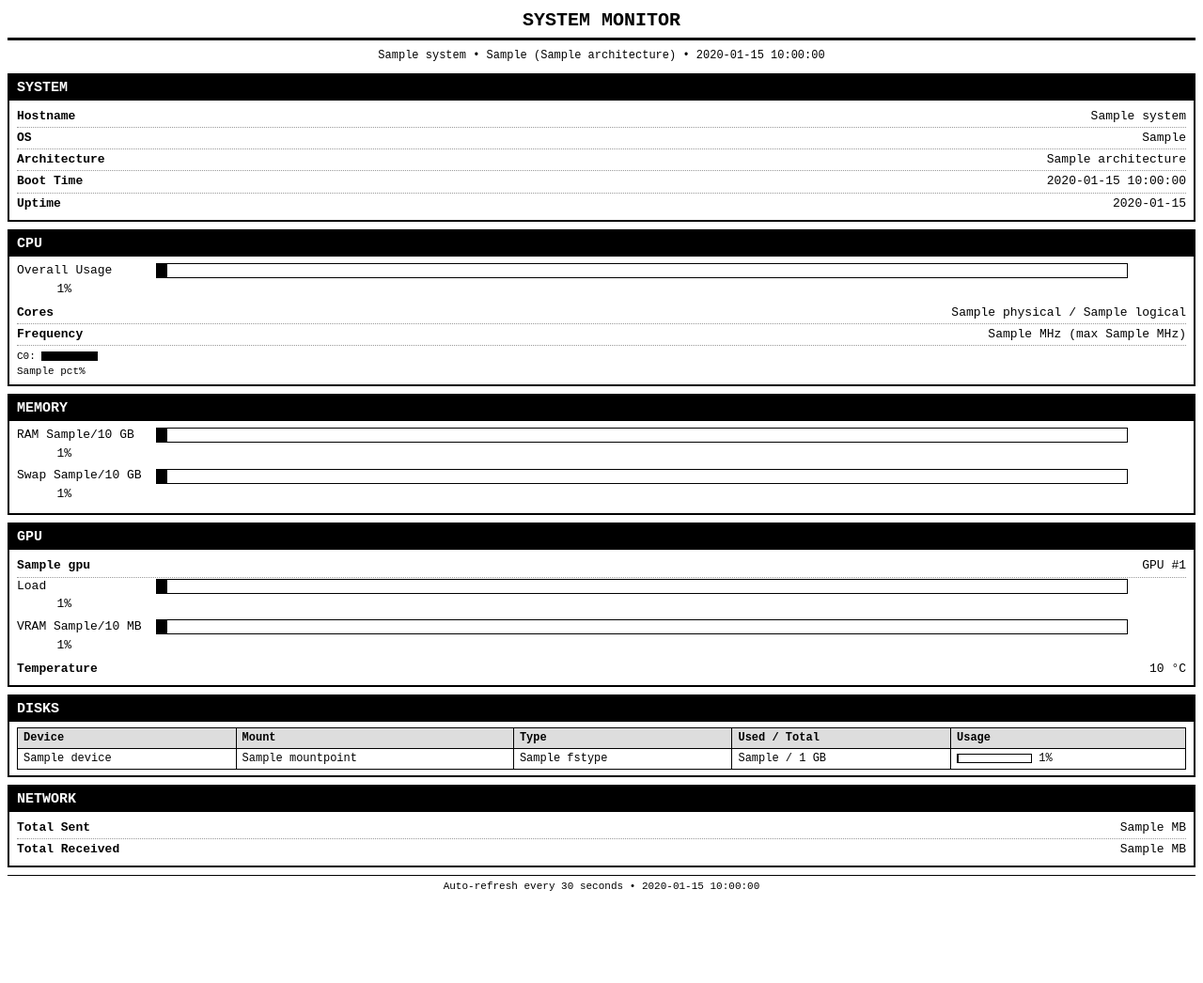
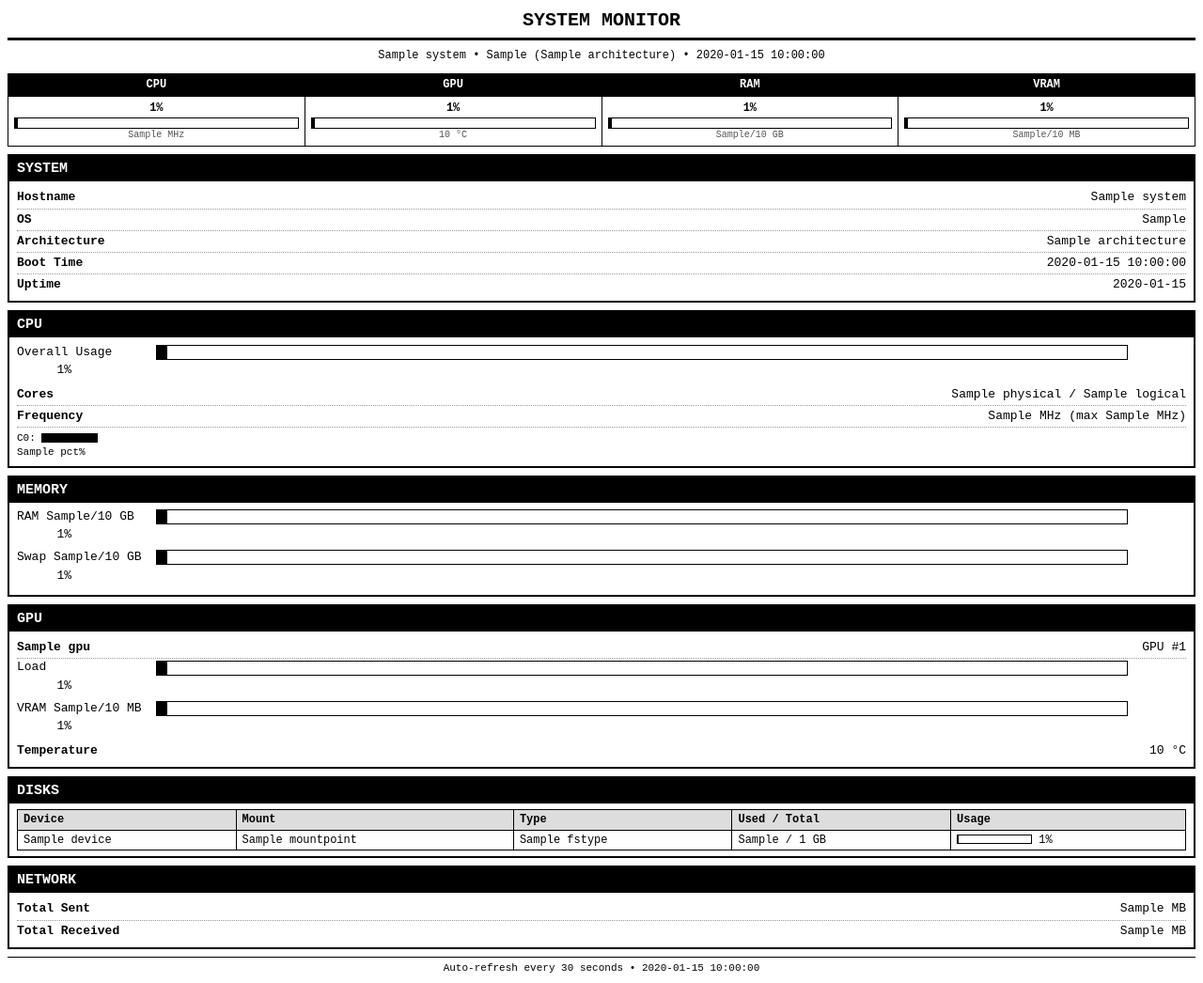
Before and after one commit to DebyGe/Eink-System-Monitor, a Flask app: template templates/index.html in a window 1280 px wide. Shown: the whole page at 94% size. Before the commit the page ends 948 px from the top, so only its background shows below. Run offline with Flask 3, Linux system fonts and the light colour scheme; the template is opened without the code that fills it: most values are stand-ins (such as "Sample title", 1, 10 or a date in 2020).

Commit message:
update html e rotate function Beta

```diff
--- a/app.py
+++ b/app.py
@@ -24,6 +24,11 @@ except (ImportError, Exception):
     GPU_AVAILABLE = False
 
 app = Flask(__name__)
+
+# ---------------------------------------------------------------------------
+# Display settings
+# ---------------------------------------------------------------------------
+ROTATE_DISPLAY = False  # Set to True to rotate the page 90° (landscape → portrait)
 
 # ---------------------------------------------------------------------------
 # Data collection helpers
@@ -147,7 +152,7 @@ def collect_all() -> dict:
 def index():
     """Render the e-ink optimized dashboard."""
     data = collect_all()
-    return render_template("index.html", data=data)
+    return render_template("index.html", data=data, rotate=ROTATE_DISPLAY)
 
 
 @app.route("/api/stats")
--- a/templates/index.html
+++ b/templates/index.html
@@ -14,6 +14,38 @@
             padding: 0;
             box-sizing: border-box;
         }
+
+        {% if rotate %}
+        /* ---------- Rotated display (90° CW, portrait → landscape) ---------- */
+        html, body {
+            margin: 0;
+            padding: 0;
+            width: 100%;
+            height: 100%;
+            overflow: hidden;
+        }
+
+        #page {
+            transform: rotate(90deg);
+            transform-origin: top left;
+            position: absolute;
+            top: 0;
+            left: 0;
+            /* width/height swapped and repositioned by inline script */
+            overflow-y: auto;
+            overflow-x: hidden;
+            font-family: "Courier New", Courier, monospace;
+            font-size: 14px;
+            line-height: 1.4;
+            color: #000;
+            background: #fff;
+            padding: 8px;
+        }
+        {% else %}
+        #page {
+            /* No rotation – normal flow */
+        }
+        {% endif %}
 
         body {
             font-family: "Courier New", Courier, monospace;
@@ -136,6 +168,50 @@
             background: #000;
         }
 
+        /* ---------- Summary bar table ---------- */
+        .summary-table {
+            width: 100%;
+            border-collapse: collapse;
+            margin-bottom: 8px;
+            font-size: 12px;
+        }
+
+        .summary-table th {
+            background: #000;
+            color: #fff;
+            font-weight: bold;
+            padding: 3px 6px;
+            text-align: center;
+            border: 1px solid #000;
+            width: 25%;
+        }
+
+        .summary-table td {
+            border: 1px solid #000;
+            padding: 4px 6px;
+            text-align: center;
+            vertical-align: middle;
+        }
+
+        .summary-bar {
+            display: block;
+            height: 12px;
+            border: 1px solid #000;
+            background: #fff;
+            margin: 2px auto 0;
+        }
+
+        .summary-fill {
+            display: block;
+            height: 100%;
+            background: #000;
+        }
+
+        .summary-detail {
+            font-size: 10px;
+            color: #555;
+        }
+
         /* ---------- Footer ---------- */
         .footer {
             text-align: center;
@@ -166,6 +242,8 @@
 </head>
 <body>
 
+<div id="page">
+
 <h1>SYSTEM MONITOR</h1>
 
 <div class="meta">
@@ -173,6 +251,56 @@
     {{ data.system.os }} ({{ data.system.architecture }}) &bull;
     {{ data.timestamp }}
 </div>
+
+<!-- ==================== SUMMARY BAR TABLE ==================== -->
+<table class="summary-table">
+    <tr>
+        <th>CPU</th>
+        <th>GPU</th>
+        <th>RAM</th>
+        <th>VRAM</th>
+    </tr>
+    <tr>
+        <!-- CPU -->
+        <td>
+            <strong>{{ data.cpu.usage_percent }}%</strong>
+            <span class="summary-bar"><span class="summary-fill" style="width:{{ data.cpu.usage_percent }}%"></span></span>
+            {% if data.cpu.freq_current_mhz %}
+            <div class="summary-detail">{{ data.cpu.freq_current_mhz }} MHz</div>
+            {% endif %}
+        </td>
+        <!-- GPU -->
+        <td>
+            {% if data.gpus %}
+            <strong>{{ data.gpus[0].load_percent }}%</strong>
+            <span class="summary-bar"><span class="summary-fill" style="width:{{ data.gpus[0].load_percent }}%"></span></span>
+            {% if data.gpus[0].temperature_c %}
+            <div class="summary-detail">{{ data.gpus[0].temperature_c }} &deg;C</div>
+            {% endif %}
+            {% else %}
+            <strong>N/A</strong>
+            <span class="summary-bar"><span class="summary-fill" style="width:0%"></span></span>
+            {% endif %}
+        </td>
+        <!-- RAM -->
+        <td>
+            <strong>{{ data.memory.ram_percent }}%</strong>
+            <span class="summary-bar"><span class="summary-fill" style="width:{{ data.memory.ram_percent }}%"></span></span>
+            <div class="summary-detail">{{ data.memory.ram_used_gb }}/{{ data.memory.ram_total_gb }} GB</div>
+        </td>
+        <!-- VRAM -->
+        <td>
+            {% if data.gpus %}
+            <strong>{{ data.gpus[0].memory_percent }}%</strong>
+            <span class="summary-bar"><span class="summary-fill" style="width:{{ data.gpus[0].memory_percent }}%"></span></span>
+            <div class="summary-detail">{{ data.gpus[0].memory_used_mb }}/{{ data.gpus[0].memory_total_mb }} MB</div>
+            {% else %}
+            <strong>N/A</strong>
+            <span class="summary-bar"><span class="summary-fill" style="width:0%"></span></span>
+            {% endif %}
+        </td>
+    </tr>
+</table>
 
 <!-- ==================== SYSTEM ==================== -->
 <div class="section">
@@ -309,5 +437,25 @@
     Auto-refresh every 30 seconds &bull; {{ data.timestamp }}
 </div>
 
+</div><!-- /#page -->
+
+{% if rotate %}
+<script>
+/* Position the rotated #page container using actual screen dimensions.
+   After a 90° CW rotation with transform-origin:top-left the element's
+   visual top-left corner moves to where its bottom-left was, so we push
+   it right by the viewport height (= the visual width after rotation).
+   Width ↔ Height are swapped so layout reflows to landscape. */
+(function () {
+    var p = document.getElementById("page");
+    var W = document.documentElement.clientWidth  || window.innerWidth;
+    var H = document.documentElement.clientHeight || window.innerHeight;
+    p.style.width  = H + "px";   /* landscape width  = portrait height */
+    p.style.height = W + "px";   /* landscape height = portrait width  */
+    p.style.left   = W + "px";   /* shift right so content is visible  */
+})();
+</script>
+{% endif %}
+
 </body>
 </html>
```
